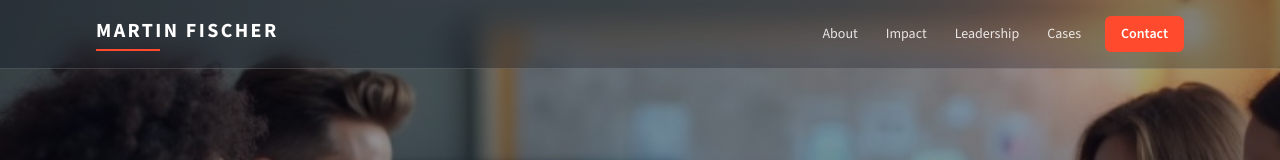
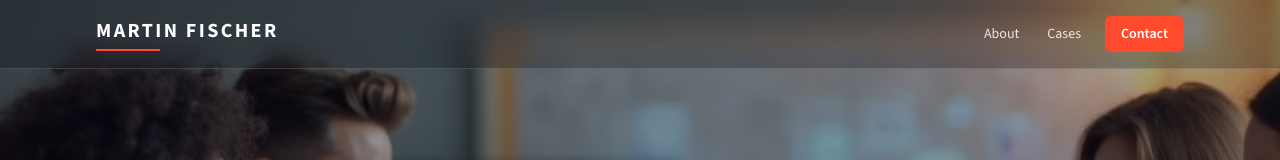
Before and after one commit to martinfischer42/Beyond_cv, a React (Vite) app: page / in a window 1280 px wide. Shown: the top 160 px of the page. Built offline with nearby package versions, Linux system fonts and the light colour scheme.

Commit message:
Remove Impact and Leadership nav CTAs on homepage

```diff
--- a/src/components/Layout.tsx
+++ b/src/components/Layout.tsx
@@ -3,8 +3,6 @@ import { Link, NavLink, Outlet, useLocation } from 'react-router-dom';
 
 const primaryNavItems = [
   { href: '/#about', label: 'About' },
-  { href: '/#impact', label: 'Impact' },
-  { href: '/#leadership', label: 'Leadership' },
   { href: '/cases', label: 'Cases' },
 ];
 
```
